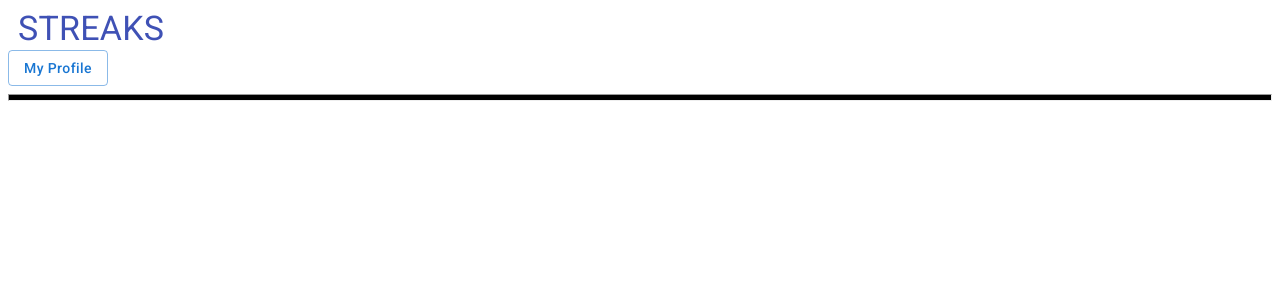
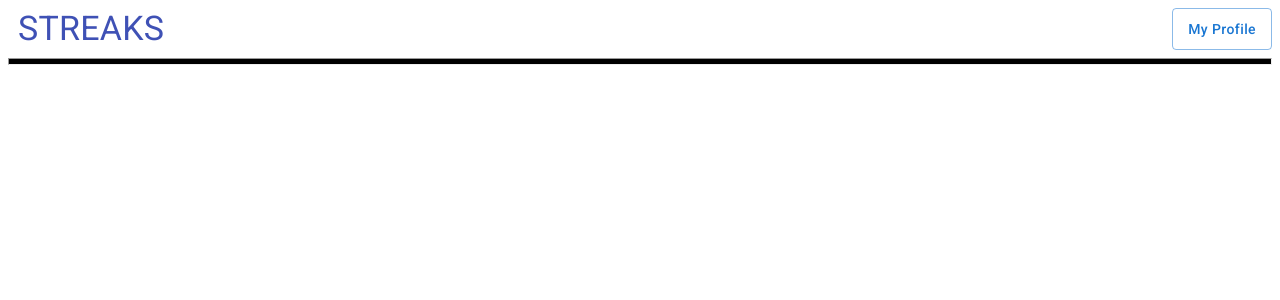
Before and after one commit to Rayahhhmed/streaks, a React (Create React App) app: page / in a window 1280 px wide. Shown: the top 300 px of the page. Built offline with nearby package versions, Linux system fonts and the light colour scheme.

Commit message:
Moved the My Profile box to the right

```diff
--- a/src/index.css
+++ b/src/index.css
@@ -3,3 +3,12 @@
 #title {
 	padding-left: 10px;
 }
+
+#myprofilebox {
+	display: flex;
+	justify-content: space-between;
+}
+
+/* #container {
+	align-items: flex-end;
+} */
```
